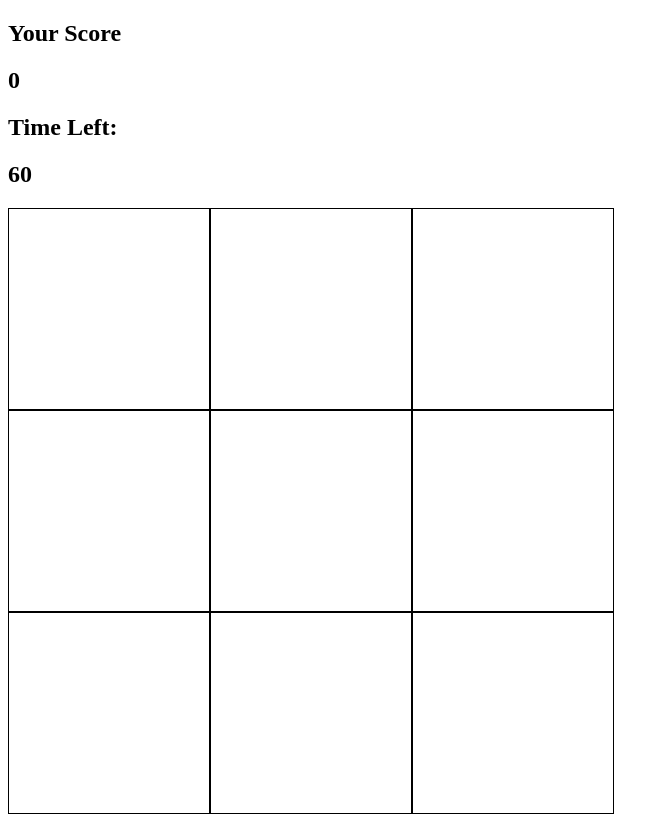
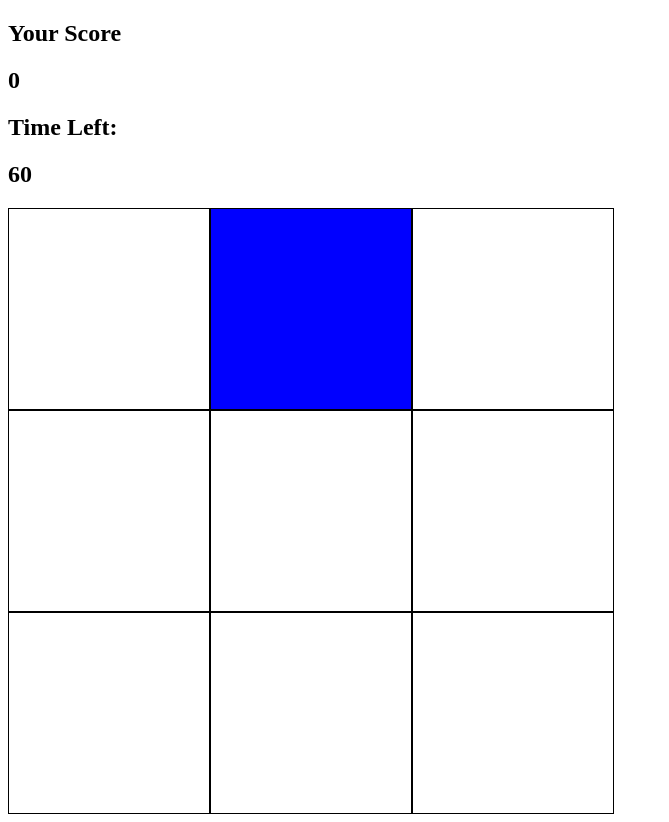
Before and after one commit to Abhishek-dourbi/Whac-a-Mole, a plain HTML site: page index.html in a window 1280 px wide. Shown: the whole page, without its empty margins (0-669 px from the left). Drawn offline with Linux system fonts and the light colour scheme.

Commit message:
add a random mole class

```diff
--- a/app.js
+++ b/app.js
@@ -0,0 +1,20 @@
+const squares = document.querySelectorAll('.square');
+const mole = document.querySelectorAll('.mole');
+const timeLeft = document.querySelector('#time-left');
+const score = document.querySelector('#score');
+
+let result = 0;
+
+function randomSquare() {
+    squares.forEach(square => square.classList.remove('mole'));
+
+    let randomSquare = squares[Math.floor(Math.random() * 9)];
+    randomSquare.classList.add('mole');
+}
+
+function moveMole() {
+    let timerId = null;
+    timerId = setInterval(randomSquare, 500);
+}
+
+moveMole();
--- a/styles.css
+++ b/styles.css
@@ -10,3 +10,7 @@
     height: 200px;
     border: solid black 1px;
 }
+
+.mole {
+    background-color: blue;
+}
```
